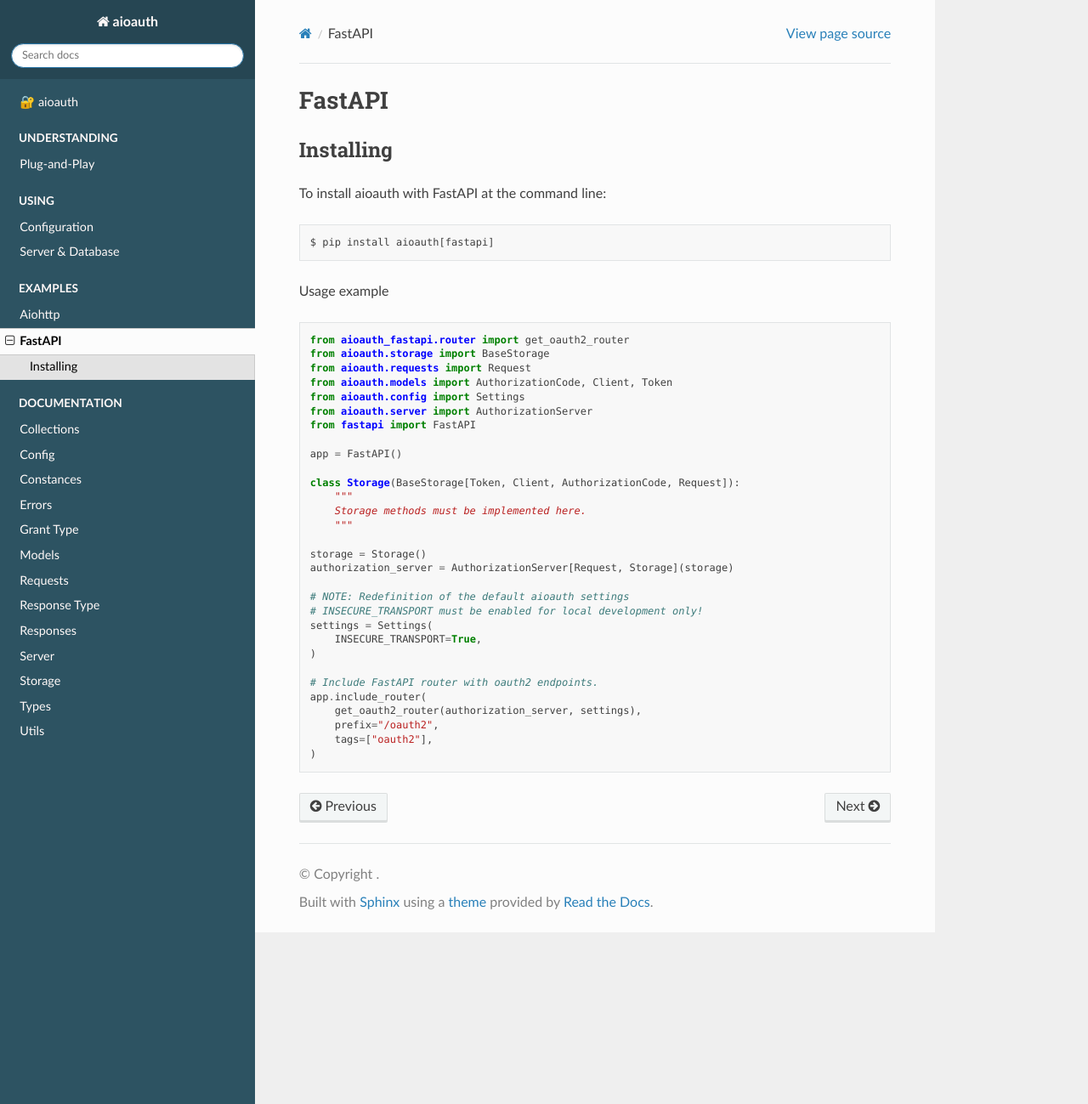
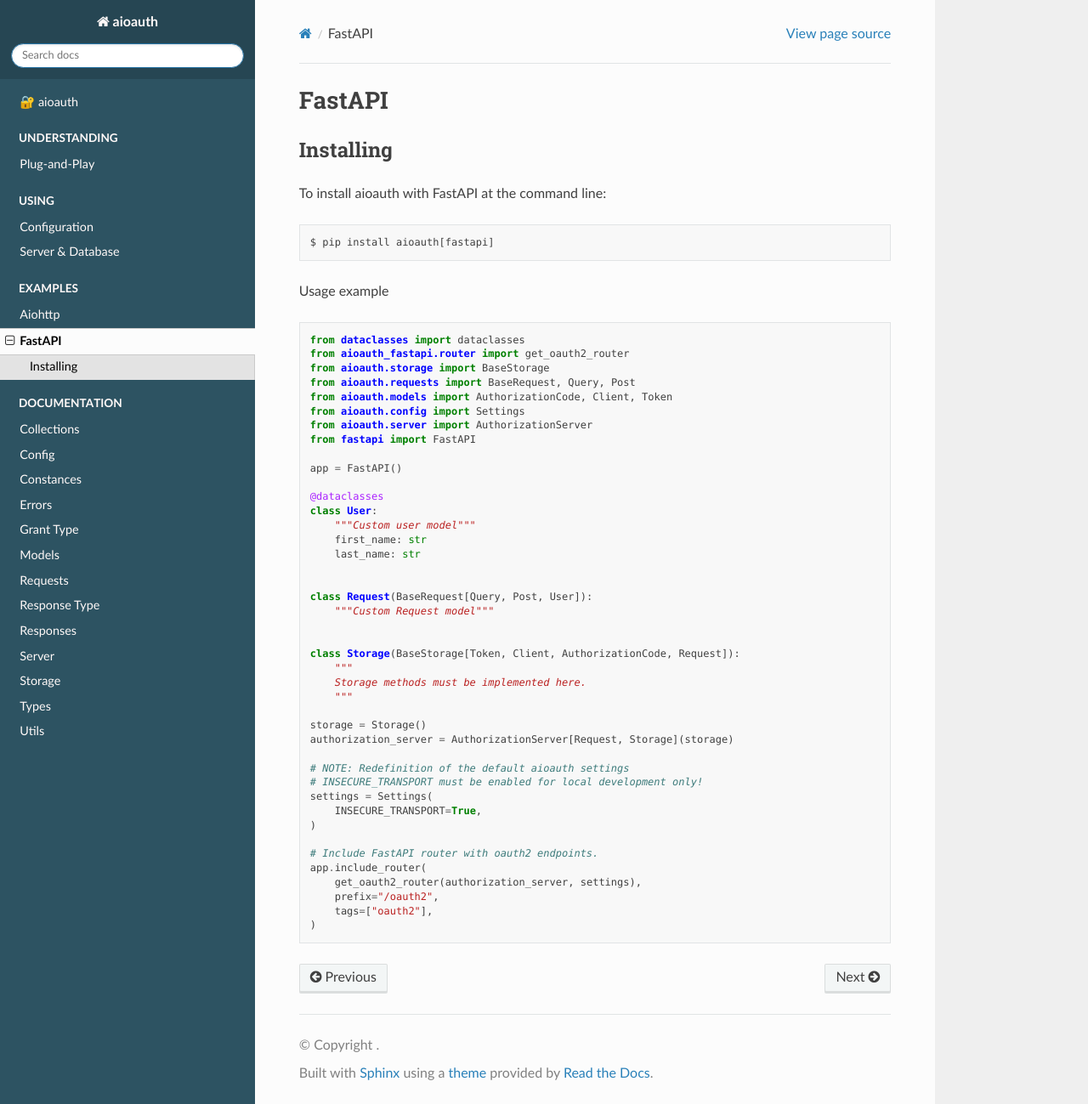
Before and after one commit to aliev/aioauth, a Sphinx documentation site: the page built from docs/source/sections/examples/fastapi.rst, in a window 1280 px wide and 1299 px high. Shown: the whole window at 85% size. Built offline with Sphinx 7.4.7 and the Read the Docs theme 2.0.0, drawn with Linux system fonts in a browser that asks for light colours.

Commit message:
fix: updated documentation and tests

```diff
--- a/docs/source/sections/examples/fastapi.rst
+++ b/docs/source/sections/examples/fastapi.rst
@@ -14,15 +14,27 @@
 
 .. code-block:: python
 
+    from dataclasses import dataclasses
     from aioauth_fastapi.router import get_oauth2_router
     from aioauth.storage import BaseStorage
-    from aioauth.requests import Request
+    from aioauth.requests import BaseRequest, Query, Post
     from aioauth.models import AuthorizationCode, Client, Token
     from aioauth.config import Settings
     from aioauth.server import AuthorizationServer
     from fastapi import FastAPI
 
     app = FastAPI()
+
+    @dataclasses
+    class User:
+        """Custom user model"""
+        first_name: str
+        last_name: str
+
+
+    class Request(BaseRequest[Query, Post, User]):
+        """Custom Request model"""
+
 
     class Storage(BaseStorage[Token, Client, AuthorizationCode, Request]):
         """
```
Also changed, not shown: 1 other file.
